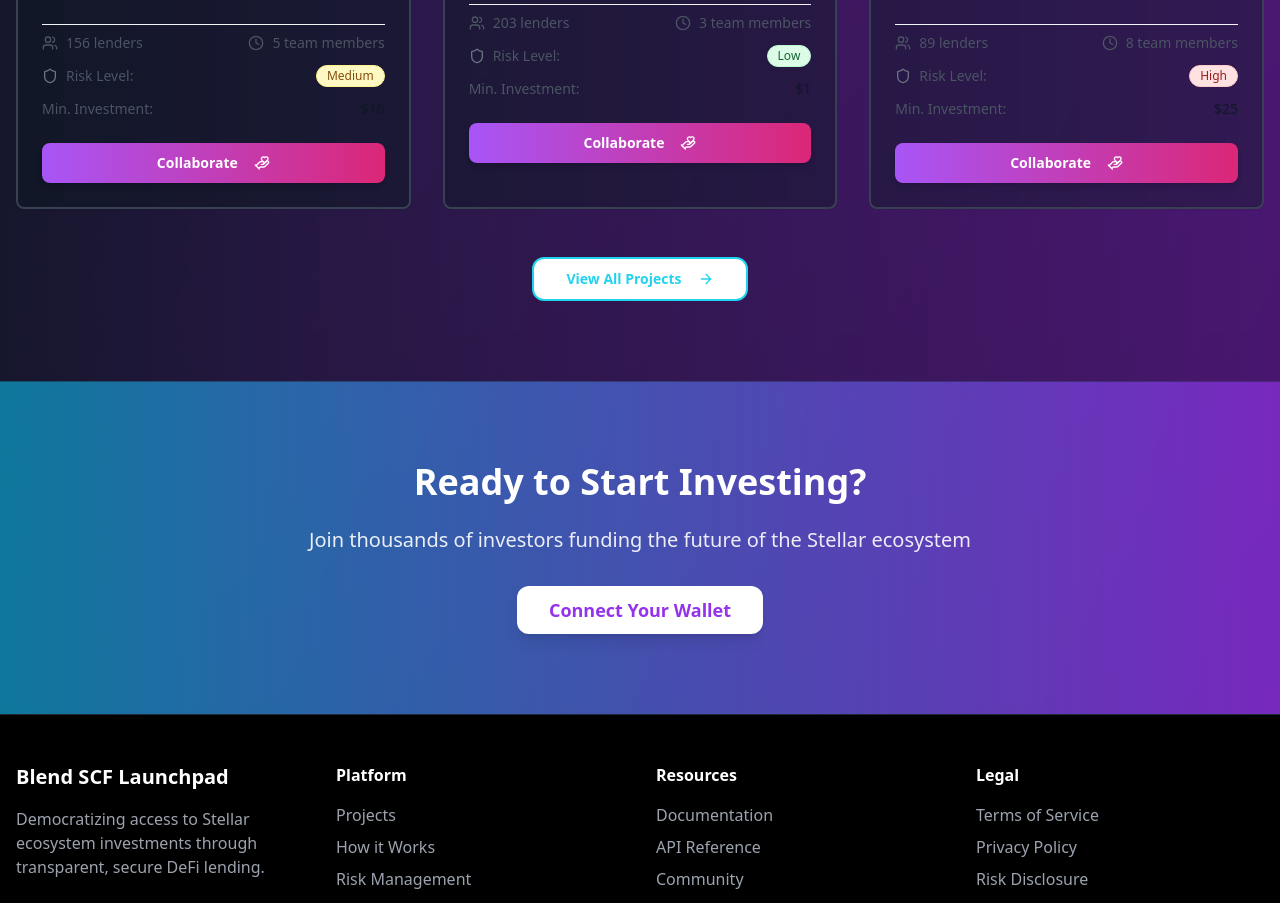
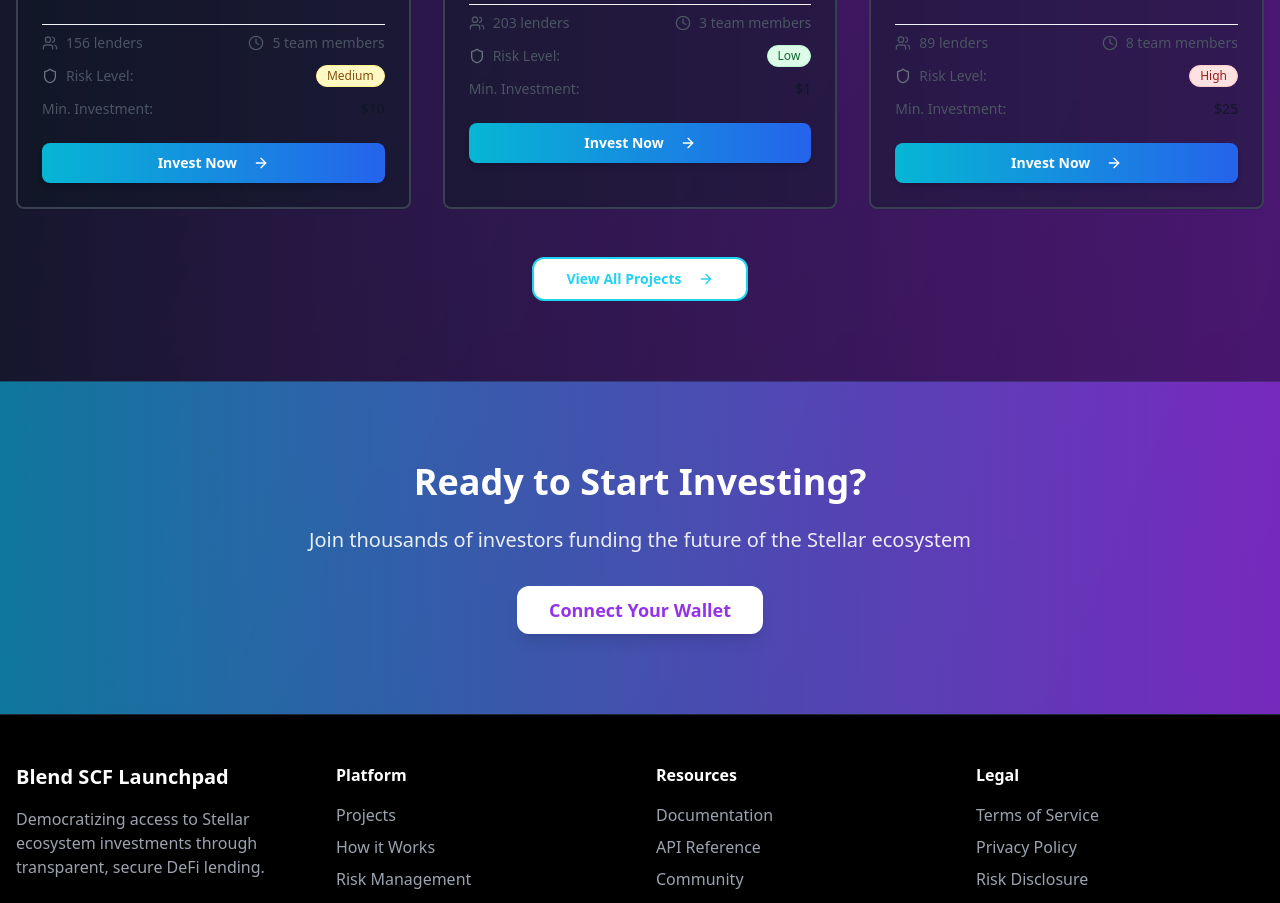
Before and after one commit to tmanas06/stellar-blend-launchpad, a React (Vite) app: page / in a window 1280 px wide. Shown: the part 1900-2803 px from the top of the page. Built offline with nearby package versions, Linux system fonts and the light colour scheme.

Commit message:
Fix: Pass userRole to ProjectCard component
The `ProjectCard` component requires a `userRole` prop, which was missing in the `featuredProjects.map` function within `Index.tsx`. This commit adds the `userRole` prop to the `ProjectCard` component, resolving the TypeScript error.

```diff
--- a/src/pages/Index.tsx
+++ b/src/pages/Index.tsx
@@ -1,4 +1,3 @@
-
 import { useState } from "react";
 import { Button } from "@/components/ui/button";
 import { Card, CardContent, CardDescription, CardHeader, CardTitle } from "@/components/ui/card";
@@ -11,6 +10,7 @@ import StatsSection from "@/components/StatsSection";
 
 const Index = () => {
   const [connectedWallet, setConnectedWallet] = useState(false);
+  const [userRole, setUserRole] = useState<"investor" | "developer">("investor");
 
   const featuredProjects = [
     {
@@ -193,7 +193,7 @@ const Index = () => {
 
             <div className="grid md:grid-cols-2 lg:grid-cols-3 gap-8">
               {featuredProjects.map((project) => (
-                <ProjectCard key={project.id} project={project} />
+                <ProjectCard key={project.id} project={project} userRole={userRole} />
               ))}
             </div>
 
```
